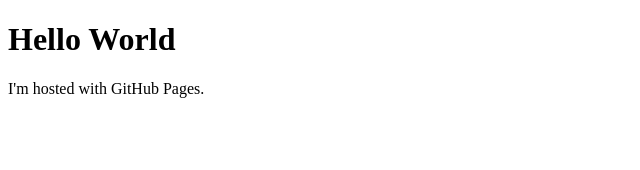
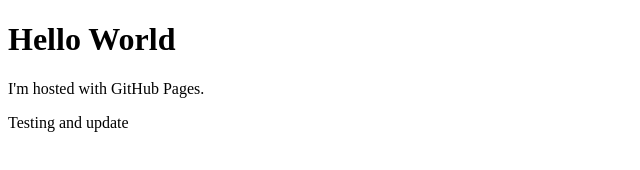
Before and after one commit to stevesnider/stevesnider.github.io, a plain HTML site: page index.html in a window 1280 px wide. Shown: the whole page, without its empty margins (0-640 px from the left). Drawn offline with Linux system fonts and the light colour scheme.

Commit message:
Added text

```diff
--- a/index.html
+++ b/index.html
@@ -3,4 +3,5 @@
 <body>
 <h1>Hello World</h1>
 <p>I'm hosted with GitHub Pages.</p>
+<p>Testing and update</p>
 </body>
```
